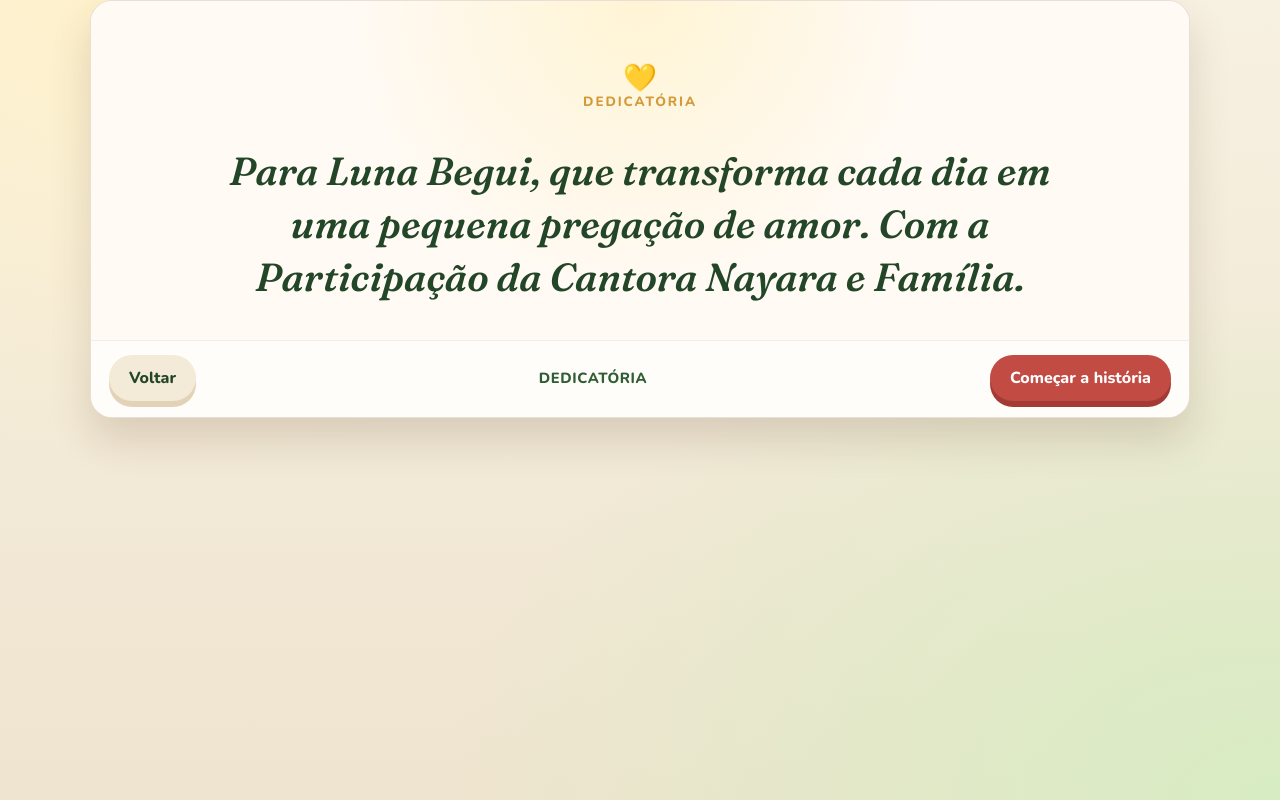
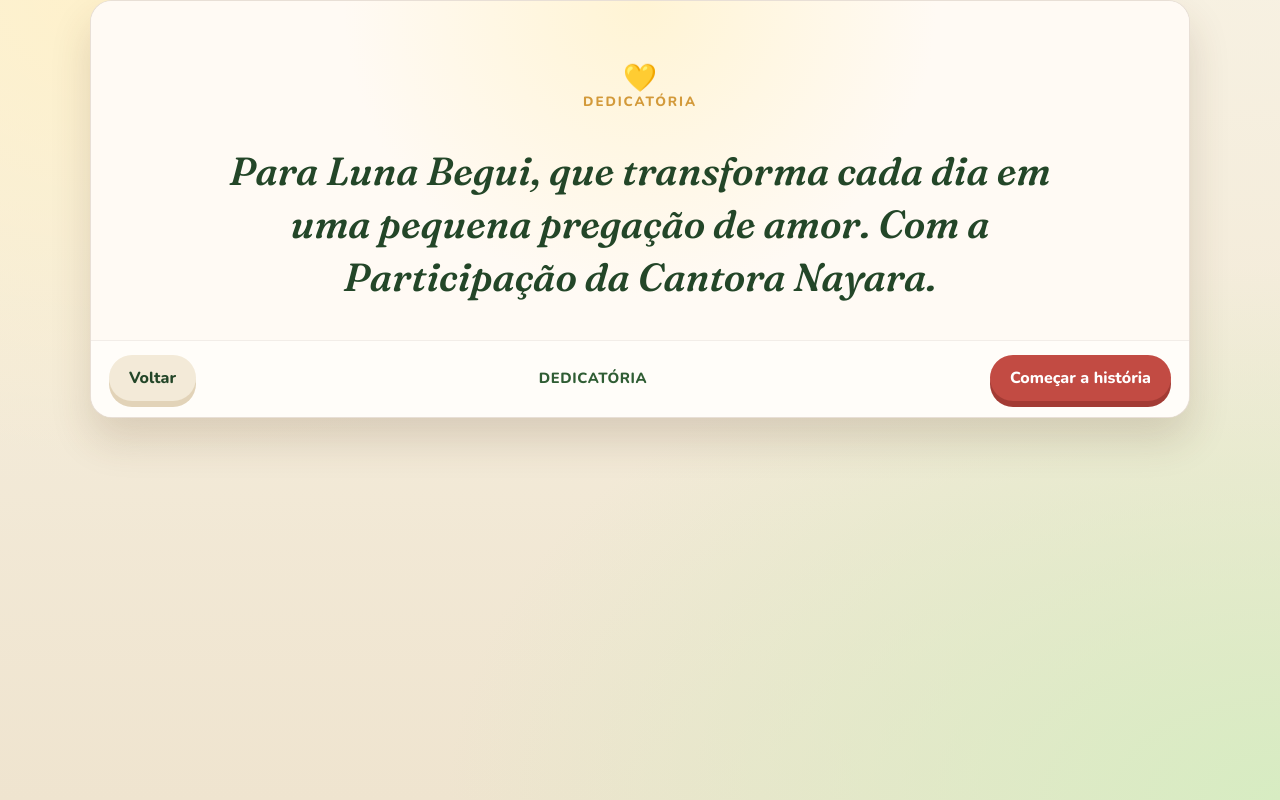
Before and after one commit to DCT-Ads/livro-luna, a plain HTML site: page index.html in a window 1280 px wide. Both pictures are taken after a click on the button "Abrir o livro". Shown: the part 22-822 px from the top of the page. Drawn offline with nearby package versions, Linux system fonts and the light colour scheme.

Commit message:
Atualiza Dedicatoria: Participacao da Cantora Nayara.
Co-authored-by: Cursor <cursoragent@cursor.com>

```diff
--- a/index.html
+++ b/index.html
@@ -422,7 +422,7 @@
       <div class="dedication-body">
         <p class="flower" aria-hidden="true">💛</p>
         <p class="kicker">Dedicatória</p>
-        <blockquote>Para Luna Begui, que transforma cada dia em uma pequena pregação de amor. Com a Participação da Cantora Nayara e Família.</blockquote>
+        <blockquote>Para Luna Begui, que transforma cada dia em uma pequena pregação de amor. Com a Participação da Cantora Nayara.</blockquote>
       </div>
       <footer class="story-foot">
         <button type="button" class="ghost" data-dir="-1">Voltar</button>
```
